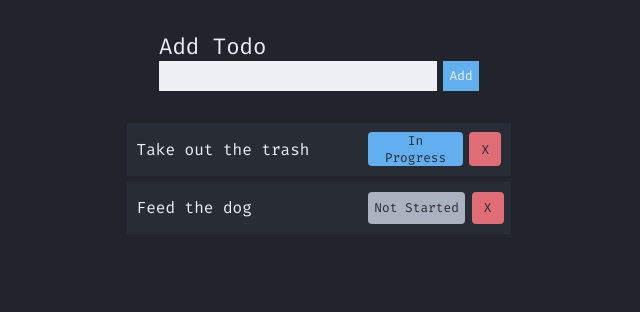
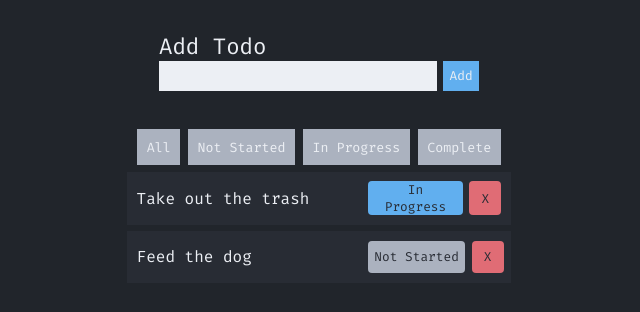
Before and after one commit to saubuny/improved-todo-list, a React (Vite) app: page / in a window 1280 px wide. Shown: the top 312 px of the page, without its empty margins (321-961 px from the left). Built offline with nearby package versions, Linux system fonts and the light colour scheme.

Commit message:
components: progress on tabbing

```diff
--- a/package.json
+++ b/package.json
@@ -9,8 +9,12 @@
     "preview": "vite preview"
   },
   "dependencies": {
+    "localforage": "^1.10.0",
+    "match-sorter": "^6.3.1",
     "react": "^18.2.0",
     "react-dom": "^18.2.0",
+    "react-router-dom": "^6.8.1",
+    "sort-by": "^1.2.0",
     "uuid": "^9.0.0"
   },
   "devDependencies": {
--- a/src/App.jsx
+++ b/src/App.jsx
@@ -1,11 +1,12 @@
 import './styles/App.scss';
-import { useState } from 'react';
+import { useEffect, useState } from 'react';
 import Todo from './components/Todo';
 import TodoForm from './components/TodoForm';
 import { v4 as uuidv4 } from 'uuid';
 import TodoTabs from './components/TodoTabs';
 
 function App() {
+	// Handle Todos
 	const [todos, setTodos] = useState([
 		{ id: uuidv4(), text: 'Take out the trash', status: 'In Progress' },
 		{ id: uuidv4(), text: 'Feed the dog', status: 'Not Started' },
@@ -29,11 +30,20 @@ function App() {
 		setTodos(newTodos);
 	};
 
+	// Handle Tabs
+	const [activeTab, setActiveTab] = useState('All');
+	const modActiveTab = (tabName) => {
+		setActiveTab(tabName);
+	};
+
+	// Testing
+	useEffect(() => console.log(activeTab), [activeTab]);
+
 	return (
 		<>
 			<div className="App">
 				<TodoForm addTodo={addTodo} />
-				{/* <TodoTabs /> */}
+				<TodoTabs activeTab={activeTab} modActiveTab={modActiveTab} />
 				<div className="todo-list">
 					{todos.map((todo) => (
 						<Todo
--- a/src/components/TodoTabs.jsx
+++ b/src/components/TodoTabs.jsx
@@ -1,11 +1,13 @@
 import '../styles/TodoTabs.scss';
 
-function TodoTabs({ activeTab }) {
-	const handleClick = (e) => {};
+function TodoTabs({ activeTab, modActiveTab }) {
+	const handleClick = (e) => {
+		modActiveTab(e.target.innerHTML);
+	};
 
-	const Tab = ({ tabName }) => {
+	const Tab = ({ tabName, active }) => {
 		return (
-			<button onClick={handleClick} className="todo-tab">
+			<button data-active={active} onClick={handleClick} className="todo-tab">
 				{tabName}
 			</button>
 		);
@@ -14,10 +16,10 @@ function TodoTabs({ activeTab }) {
 	return (
 		<>
 			<div className="container">
-				<Tab tabName={'All'} />
-				<Tab tabName={'Not Started'} />
-				<Tab tabName={'In Progress'} />
-				<Tab tabName={'Complete'} />
+				<Tab onClick={handleClick} tabName={'All'} />
+				<Tab onClick={handleClick} tabName={'Not Started'} />
+				<Tab onClick={handleClick} tabName={'In Progress'} />
+				<Tab onClick={handleClick} tabName={'Complete'} />
 			</div>
 		</>
 	);
--- a/src/styles/TodoTabs.scss
+++ b/src/styles/TodoTabs.scss
@@ -1,15 +1,20 @@
 .todo-tab {
-	background-color: $primary;
+	background-color: $secondary;
 	border: none;
-	padding: 0.4rem;
+	padding: 0.6rem;
 	color: $light;
-	margin-left: 0.4rem;
+
+	&[data-active='true'] {
+		background-color: green;
+	}
 
 	&:hover {
-		background-color: adjust-color($color: $primary, $lightness: -5%);
-	}
-
-	&:active {
-		background-color: adjust-color($color: $primary, $lightness: -10%);
+		background-color: adjust-color($color: $secondary, $lightness: -5%);
 	}
 }
+
+.container {
+	display: flex;
+	justify-content: space-around;
+	padding: 0.4rem;
+}
```
Also changed, not shown: 1 other file (tests, documents, lock files or other folders).
